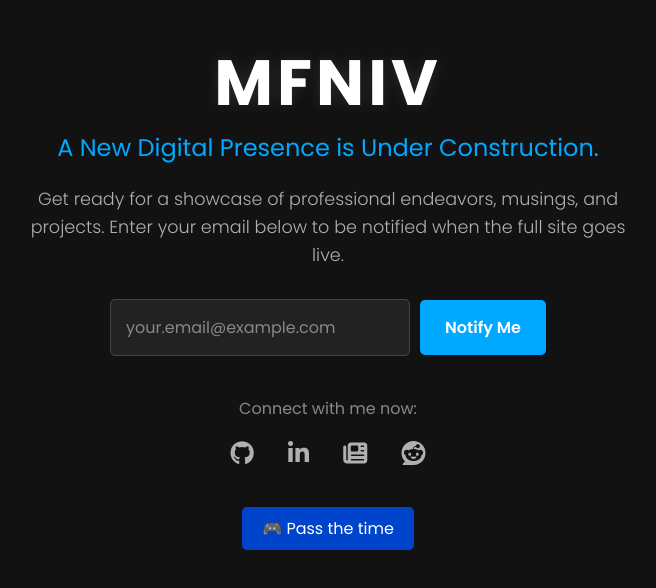
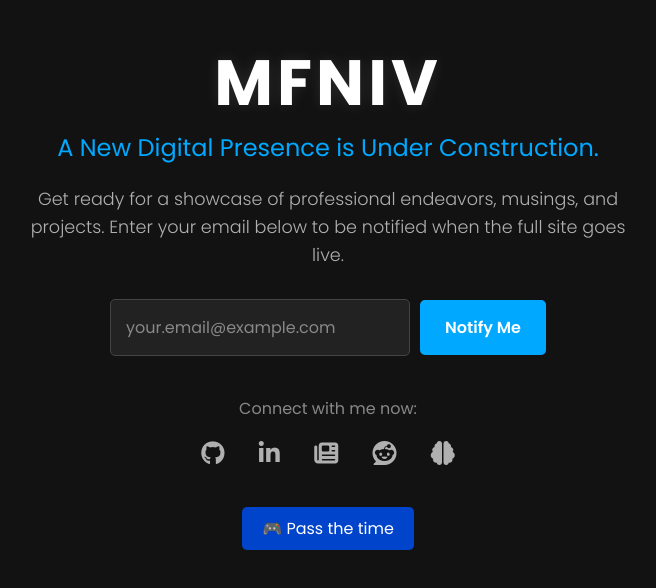
Before and after one commit to mfniv/website, a plain HTML site: page index.html in a window 1280 px wide. Shown: the part 112-700 px from the top of the page, without its empty margins (312-968 px from the left). Drawn offline with Linux system fonts and the light colour scheme.

Commit message:
Update index.html
added huggingface acct

```diff
--- a/index.html
+++ b/index.html
@@ -178,6 +178,8 @@
             <a href="www.linkedin.com/in/mfniv" target="_blank" aria-label="LinkedIn"><i class="fab fa-linkedin-in"></i></a>
 	<a href="https://mfniv.substack.com/" target="_blank" aria-label="Substack"><i class="fas fa-newspaper"></i></a>
 <a href="https://www.reddit.com/user/mfniv/" target="_blank" aria-label="Reddit"><i class="fab fa-reddit"></i></a>
+		<a href="https://huggingface.co/dotoking" target="_blank" aria-label="Hugging Face"><i class="fas fa-brain"></i></a>
+
         </div>
 
 	    <div style="text-align: center; margin-top: 45px;">
```
